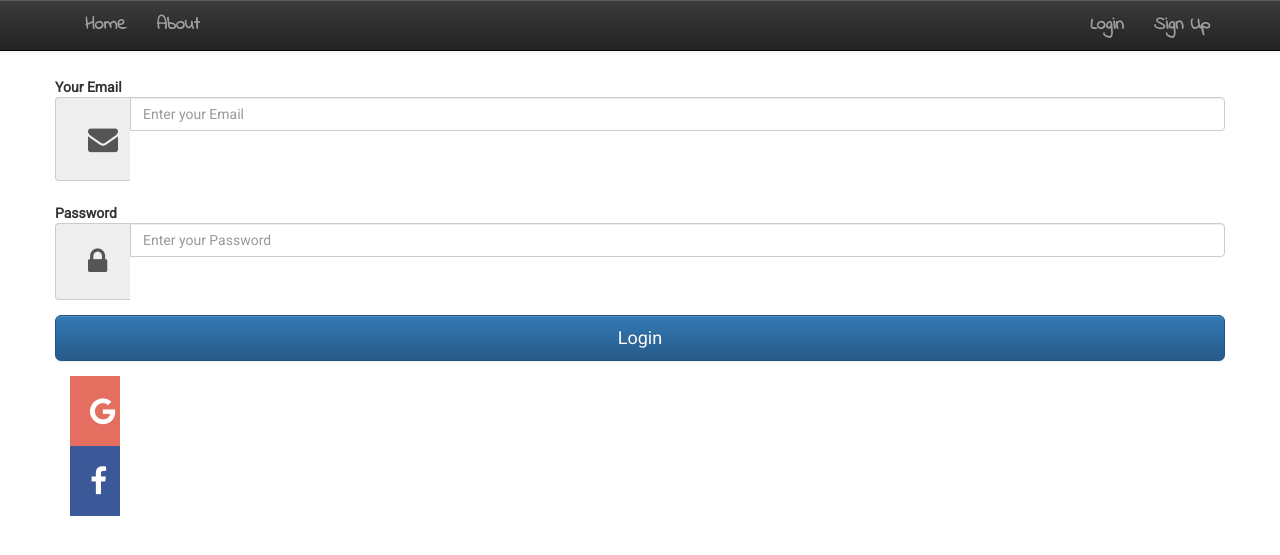
After one commit to phellsten/UnDelay-PTV-Delay-Finder, a web app: file login-static.html in a window 1280 px wide. The commit adds this page. Shown: the top 555 px of the page. Run offline with its HTML, style and script files only (its server is not run), Linux system fonts and the light colour scheme; some libraries are stand-ins or nearby versions; some web fonts are replaced.

Commit message:
Add login-static.html and signup-static.html
Add webpages containing basic login and sign up forms.

```diff
--- a/css/styles.css
+++ b/css/styles.css
@@ -1,7 +1,7 @@
 @import url('https://fonts.googleapis.com/css?family=Indie+Flower|Knewave|Roboto');
 body {
     padding-top: 70px;
-    background: #000000;
+    background: #FFFFFF;
     font-family: 'Roboto', sans-serif;
 }
 
@@ -74,3 +74,36 @@ button.btn-continue {
 .glyphicon-warning-sign {
     margin-right: 6px;
 }
+
+.form-group{
+	margin-bottom: 15px;
+}
+
+label{
+	margin-bottom: 15px;
+}
+
+.fa {
+    padding: 20px;
+    font-size: 30px;
+    width: 50px;
+    text-align: center;
+    text-decoration: none;
+}
+
+.fa:hover {
+    opacity: 0.7;
+}
+
+/* Set a specific color for each brand */
+/* Facebook */
+.fa-facebook {
+    background: #3B5998;
+    color: white;
+}
+
+/* Twitter */
+.fa-google {
+    background: #E46F61;
+    color: white;
+}
--- /dev/null
+++ b/login-static.html
@@ -0,0 +1,87 @@
+<!DOCTYPE html>
+<html lang='en'>
+
+<head>
+  <meta charset="utf-8">
+  <meta http-equiv="X-UA-Compatible" content="IE=edge">
+  <meta name="viewport" content="width=device-width, initial-scale=1">
+
+  <title>Sign Up</title>
+
+  <link rel="stylesheet" href="https://maxcdn.bootstrapcdn.com/bootstrap/3.3.7/css/bootstrap.min.css" integrity="sha384-BVYiiSIFeK1dGmJRAkycuHAHRg32OmUcww7on3RYdg4Va+PmSTsz/K68vbdEjh4u" crossorigin="anonymous">
+  <link rel="stylesheet" href="https://maxcdn.bootstrapcdn.com/bootstrap/3.3.7/css/bootstrap-theme.min.css" integrity="sha384-rHyoN1iRsVXV4nD0JutlnGaslCJuC7uwjduW9SVrLvRYooPp2bWYgmgJQIXwl/Sp" crossorigin="anonymous">
+  <script src="https://maxcdn.bootstrapcdn.com/bootstrap/3.3.7/js/bootstrap.min.js" integrity="sha384-Tc5IQib027qvyjSMfHjOMaLkfuWVxZxUPnCJA7l2mCWNIpG9mGCD8wGNIcPD7Txa" crossorigin="anonymous"></script>
+  <link rel="stylesheet" href="https://cdnjs.cloudflare.com/ajax/libs/font-awesome/4.7.0/css/font-awesome.min.css">
+  <link href="css/styles.css" rel="stylesheet">
+</head>
+
+<body>
+  <nav class="navbar navbar-default navbar-fixed-top navbar-inverse">
+    <div class="container">
+      <div class="navbar-header">
+        <button type="button" class="navbar-toggle collapsed" data-toggle="collapse" data-target="#navbar" aria-expanded="false" aria-controls="navbar">
+              <span class="sr-only">Toggle navigation</span>
+              <span class="icon-bar"></span>
+              <span class="icon-bar"></span>
+              <span class="icon-bar"></span>
+            </button>
+        <!-- <a class="navbar-brand" href="#">Project name</a> -->
+      </div>
+      <div id="navbar" class="navbar-collapse collapse">
+        <ul class="nav navbar-nav">
+          <li><a href="#">Home</a></li>
+          <li><a href="#">About</a></li>
+        </ul>
+        <ul class="nav navbar-nav navbar-right">
+          <li><a href="#">Login</a></li>
+          <li><a href="#">Sign Up</a></li>
+        </ul>
+      </div>
+      <!--/.nav-collapse -->
+    </div>
+  </nav>
+
+  <!-- Main content -->
+  <div class="container">
+    <div>
+      <form class="form-horizontal" method="post" action="#">
+        <div class="form-group">
+          <label for="email" class="cols-sm-2 control-label">Your Email</label>
+          <div class="cols-sm-10">
+            <div class="input-group">
+              <span class="input-group-addon"><i class="fa fa-envelope fa" aria-hidden="true"></i></span>
+              <input type="text" class="form-control" name="email" id="email" placeholder="Enter your Email" />
+            </div>
+          </div>
+        </div>
+
+        <div class="form-group">
+          <label for="password" class="cols-sm-2 control-label">Password</label>
+          <div class="cols-sm-10">
+            <div class="input-group">
+              <span class="input-group-addon"><i class="fa fa-lock fa-lg" aria-hidden="true"></i></span>
+              <input type="password" class="form-control" name="password" id="password" placeholder="Enter your Password" />
+            </div>
+          </div>
+        </div>
+        <div class="form-group ">
+          <button type="button" class="btn btn-primary btn-lg btn-block login-button">Login</button>
+        </div>
+      </form>
+      <row>
+        <div class="cols-sm-5">
+          <a href="#" class="fa fa-google"></a>
+        </div>
+        <div class="cols-sm-5">
+          <a href="#" class="fa fa-facebook"></a>
+        </div>
+      </row>
+    </div>
+  </div>
+
+  <script src="https://code.jquery.com/jquery-3.2.1.min.js" integrity="sha256-hwg4gsxgFZhOsEEamdOYGBf13FyQuiTwlAQgxVSNgt4=" crossorigin="anonymous"></script>
+  <script src="https://maxcdn.bootstrapcdn.com/bootstrap/3.3.7/js/bootstrap.min.js" integrity="sha384-Tc5IQib027qvyjSMfHjOMaLkfuWVxZxUPnCJA7l2mCWNIpG9mGCD8wGNIcPD7Txa" crossorigin="anonymous"></script>
+
+</body>
+
+</html>
```
Also changed, not shown: signup-static.html (added, +88 -0 lines).
